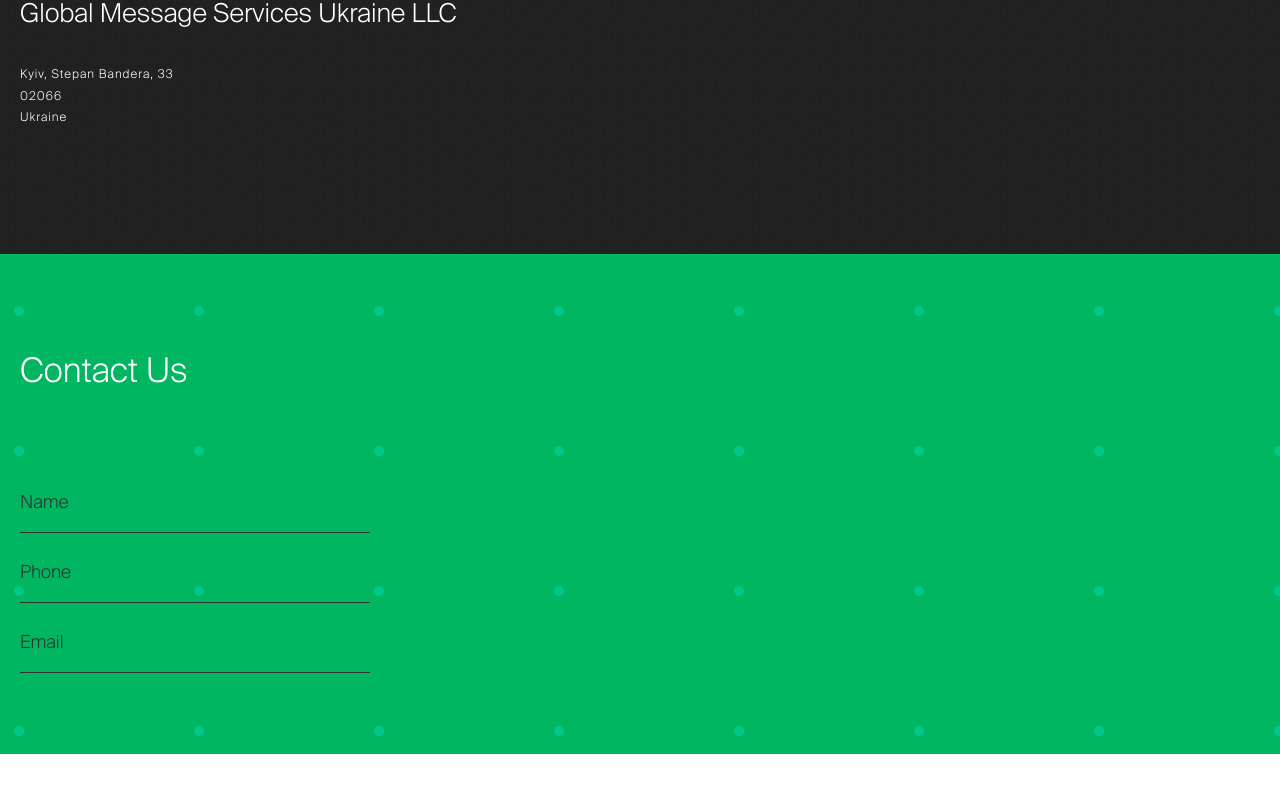
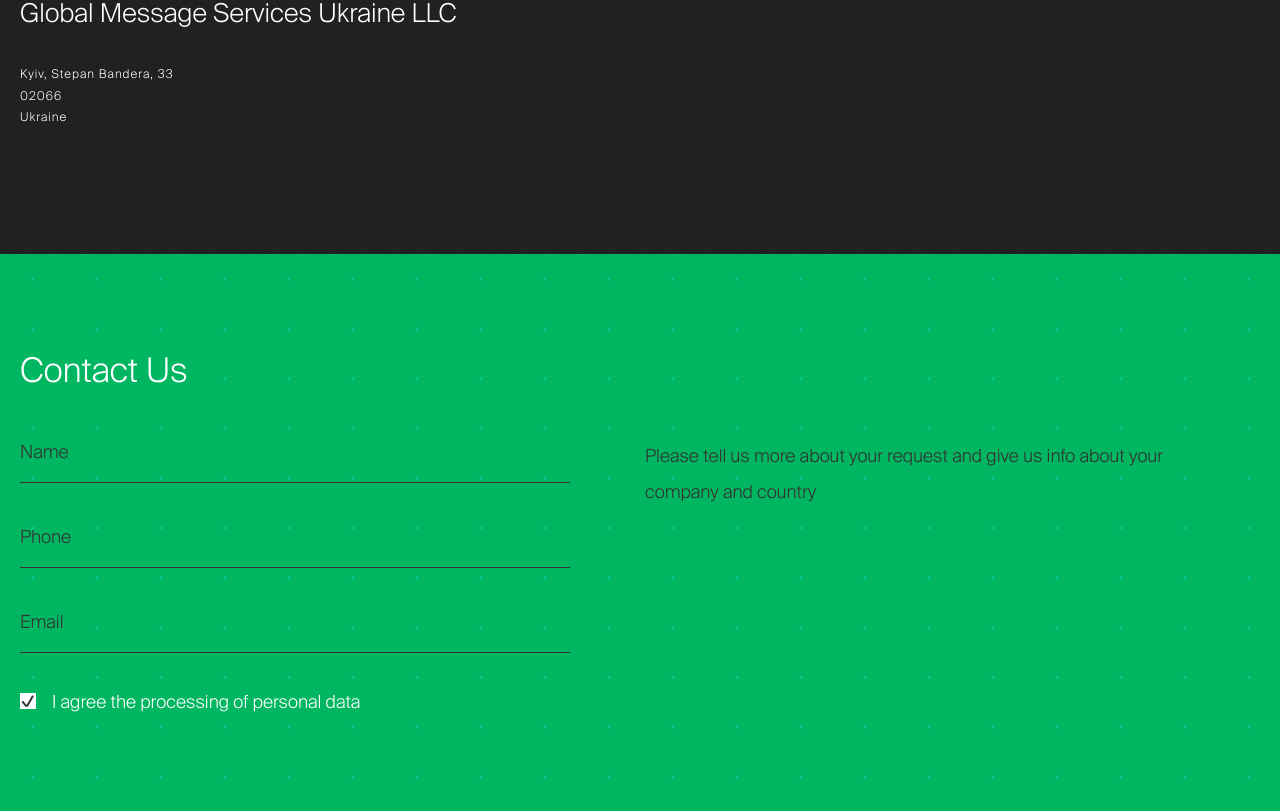
Before and after one commit to gerasimvol/vintage-contacts, a Vue app: page / in a window 1280 px wide. Shown: the part 772-1583 px from the top of the page. Built offline with nearby package versions, Linux system fonts and the light colour scheme.

Commit message:
Add checkbox

```diff
--- a/package.json
+++ b/package.json
@@ -15,9 +15,8 @@
   },
   "dependencies": {
     "vue": "2.5.17",
-    "vue2-google-maps": "^0.10.2",
-    "vuelidate": "^0.7.4",
-    "vuex": "3.0.1"
+    "vue2-google-maps": "0.10.2",
+    "vuelidate": "0.7.4"
   },
   "devDependencies": {
     "@vue/cli-plugin-babel": "3.1.0",
--- a/src/assets/styles/main.scss
+++ b/src/assets/styles/main.scss
@@ -13,3 +13,14 @@
     padding: 0 10px;
   }
 }
+
+.visually-hidden {
+  position: absolute !important;
+  clip: rect(1px 1px 1px 1px); /* IE6, IE7 */
+  clip: rect(1px, 1px, 1px, 1px);
+  padding:0 !important;
+  border:0 !important;
+  height: 1px !important;
+  width: 1px !important;
+  overflow: hidden;
+}
--- a/src/components/sections/VFooter.vue
+++ b/src/components/sections/VFooter.vue
@@ -2,13 +2,15 @@
   <footer class="footer">
     <section class="footer-inner container">
       <h2 class="footer__title">Contact Us</h2>
-      <div style="width: 350px; margin-top: 100px;">
+      <div class="footer__content">
+        <form class="content__contact-form">
           <v-input
             v-model="contactForm.name"
             :validator="$v.contactForm.name"
             name="name"
             type="text"
             label="Name"
+            class="contact-form__input"
           />
           <v-input
             v-model="contactForm.phone"
@@ -16,6 +18,7 @@
             name="phone"
             type="tel"
             label="Phone"
+            class="contact-form__input"
           />
           <v-input
             v-model="contactForm.email"
@@ -23,7 +26,17 @@
             name="email"
             type="email"
             label="Email"
+            class="contact-form__input"
           />
+          <v-checkbox
+            v-model="isAgree"
+            label="I agree the processing of personal data"
+            class="contact-form__input contact-form__input_agreement"
+          />
+        </form>
+        <p class="content__description text_light">
+          Please tell us more about your request and give us info about your company and country
+        </p>
       </div>
     </section>
   </footer>
@@ -43,7 +56,8 @@
         name: '',
         phone: '',
         email: ''
-      }
+      },
+      isAgree: true
     }
   },
   validations: {
@@ -61,10 +75,9 @@
   @import 'media';
 
   .footer {
-    height: 500px;
     background: url("~@/assets/img/footerBg.png");
+    background-size: 5%;
 
-    &-inner {
     padding-top: 100px;
     padding-bottom: 100px;
 
@@ -72,10 +85,51 @@
       padding-top: 40px;
       padding-bottom: 40px;
     }
-    }
 
     &__title {
       color: $c-white;
+      margin-bottom: 50px;
+    }
+
+    &__content {
+      display: flex;
+
+      @include tablet {
+        flex-direction: column;
+      }
+    }
+  }
+
+  .content {
+    &__contact-form {
+      width: 48%;
+      max-width: 550px;
+      margin-right: 75px;
+
+      @include tablet {
+        width: 100%;
+        max-width: 100%;
+        margin-right: 0;
+        order: 2;
+      }
+    }
+
+    &__description {
+      max-width: 550px;
+      font-size: 1.8rem;
+      line-height: 2;
+
+      @include tablet {
+        max-width: 100%;
+        order: 1;
+        margin-bottom: 30px;
+      }
+    }
+  }
+
+  .contact-form {
+    &__input {
+      margin-bottom: 15px;
     }
   }
 </style>
--- a/src/components/shared/VCheckbox.vue
+++ b/src/components/shared/VCheckbox.vue
@@ -1,15 +1,106 @@
 <template>
-  <div>
-    Checkbox
-  </div>
+  <label :for="id">
+    <input
+      :id="id"
+      type="checkbox"
+      class="checkbox__input visually-hidden"
+      :checked="value"
+      @change="$emit('input', $event.target.checked)"
+    >
+    <span class="checkbox__container">
+      <span :class="checkmarkClasses"></span>
+      <span class="checkbox__label text_light">{{ label }}</span>
+    </span>
+  </label>
 </template>
 
 <script>
 export default {
-  name: 'VCheckbox'
+  name: 'VCheckbox',
+  props: {
+    value: {
+      type: Boolean,
+      default: false
+    },
+    label: {
+      type: String,
+      default: ''
+    }
+  },
+  data () {
+    return {
+      id: `input-${this._uid}`
+    }
+  },
+  computed: {
+    checkmarkClasses () {
+      return [
+        'checkbox__checkmark',
+        { 'checkbox__checkmark_active': this.value }
+      ]
+    }
+  }
 }
 </script>
 
-<style scoped lnag="scss">
+<style scoped lang="scss">
+  @import 'colors';
 
+  .checkbox {
+    &__container {
+      display: flex;
+      align-items: center;
+    }
+
+    &__label {
+      display: block;
+      font-size: 1.8rem;
+      color: $c-white;
+    }
+
+    &__checkmark {
+      display: block;
+      position: relative;
+      width: 16px;
+      height: 16px;
+      margin-right: 16px;
+      background: $c-white;
+      transform: translateY(-1px);
+      cursor: pointer;
+
+      &::before,
+      &::after {
+        content: '';
+        position: absolute;
+        height: 2px;
+        background: $c-black;
+        transition: transform 0.1s;
+      }
+
+      &::before {
+        width: 7px;
+        top: 10px;
+        left: 1px;
+        transform: rotate(50deg) scale(0);
+      }
+
+      &::after {
+        content: '';
+        width: 12px;
+        top: 7px;
+        left: 4px;
+        transform: rotate(-60deg) scale(0);
+      }
+
+      &_active {
+        &::before {
+          transform: rotate(50deg) scale(1);
+        }
+
+        &::after {
+          transform: rotate(-60deg) scale(1);
+        }
+      }
+    }
+  }
 </style>
--- a/src/components/shared/VInput.vue
+++ b/src/components/shared/VInput.vue
@@ -19,7 +19,10 @@
       >
     </div>
     <transition name="slide-from-top">
-      <span v-if="validate()" class="input__error text_light">
+      <span
+        v-if="validate()"
+        class="input__error text_light"
+      >
         {{ validate() }}
       </span>
     </transition>
```
Also changed, not shown: src/store.js (deleted, +0 -16 lines), src/assets/img/footerBg.png. Lines whose indentation alone changed are shown as unchanged.
